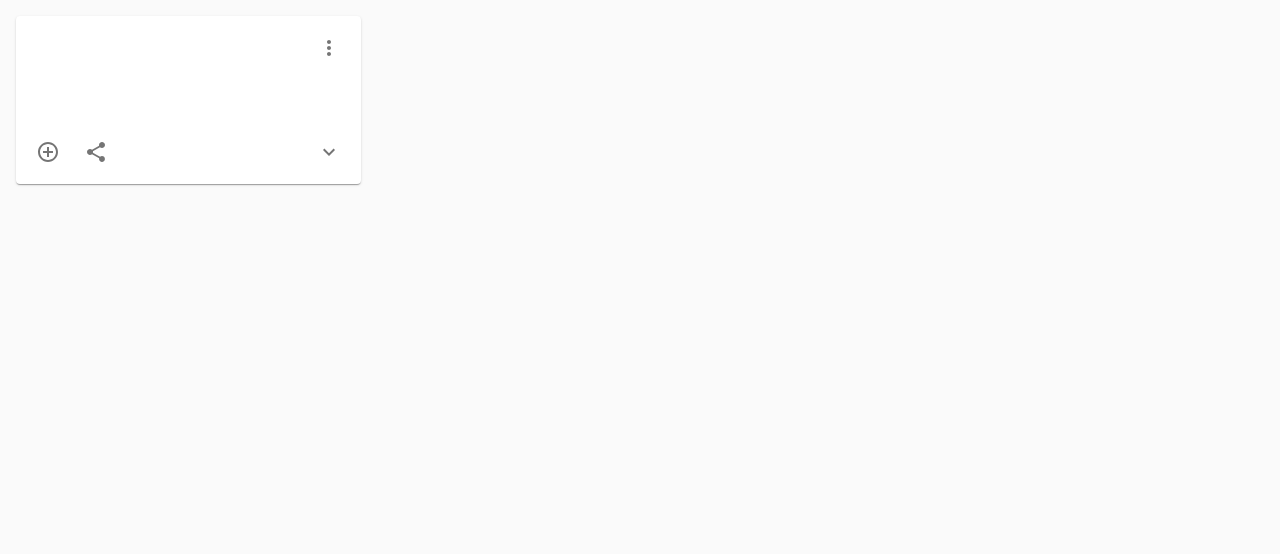
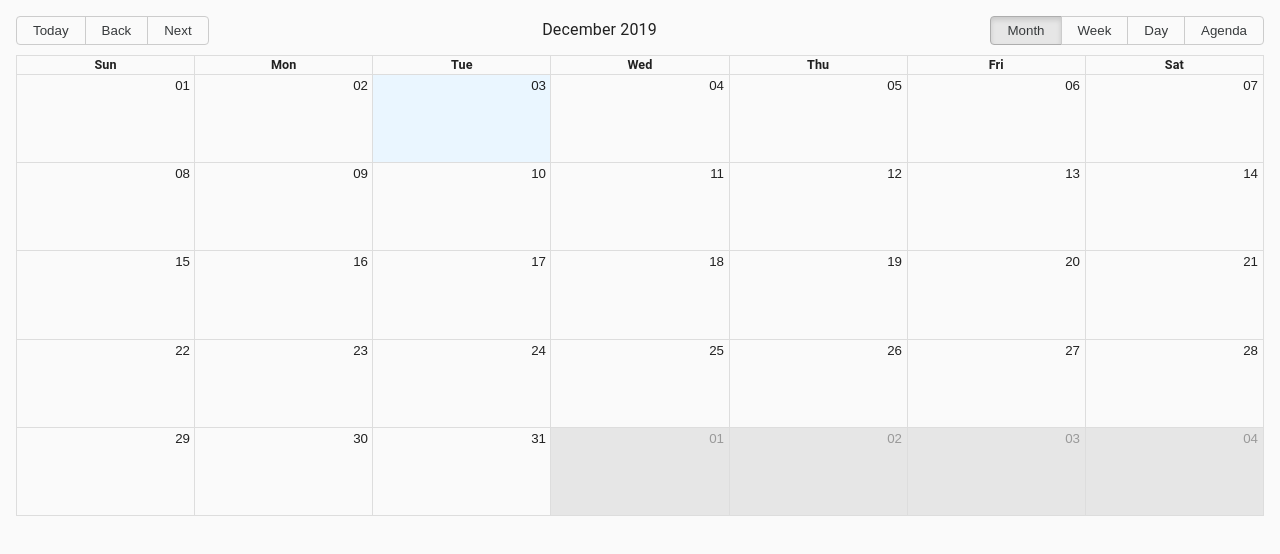
Before and after one commit to CS-UCR/better-banner, a React (Create React App) app in the folder client/: page /regmainmenu in a window 1280 px wide. Shown: the top 554 px of the page. Built offline with nearby package versions, Linux system fonts and the light colour scheme.

Commit message:
Added schedule in 30 minute increments

```diff
--- a/client/package.json
+++ b/client/package.json
@@ -7,9 +7,11 @@
         "@material-ui/core": "^4.2.1",
         "@material-ui/icons": "^4.5.1",
         "clsx": "^1.0.4",
+        "moment": "^2.24.0",
         "notistack": "^0.9.5",
         "prop-types": "^15.7.2",
         "react": "^16.8.6",
+        "react-big-calendar": "^0.23.0",
         "react-d3-tree": "^1.15.3",
         "react-dom": "^16.8.6",
         "react-redux": "^7.1.3",
--- /dev/null
+++ b/client/src/pages/RegMainMenu.jsx
@@ -0,0 +1,21 @@
+import React from 'react'
+import { Calendar, momentLocalizer } from 'react-big-calendar'
+import moment from 'moment'
+import 'react-big-calendar/lib/css/react-big-calendar.css'
+
+const localizer = momentLocalizer(moment)
+
+const MyCalendar = props => (
+  <div>
+    <Calendar
+      localizer={localizer}
+      events={[]}
+      startAccessor="start"
+      endAccessor="end"
+      step={15}
+      style={{height: 500}}
+    />
+  </div>
+)
+
+export default MyCalendar;
--- /dev/null
+++ b/client/src/pages/RegistrationPage.jsx
@@ -0,0 +1,12 @@
+import React from 'react';
+import ClassDetails from '../components/ClassDetails';
+
+export default function RegistrationPage(){
+
+    return (
+        <div>
+            <h1>Hello</h1>
+            <ClassDetails />
+        </div>
+    );
+};
--- a/client/src/routes/Registration.jsx
+++ b/client/src/routes/Registration.jsx
@@ -3,13 +3,18 @@ import {Route, Switch} from 'react-router-dom';
 import Audit from '../pages/Audit';
 import Sandbox from '../pages/Sandbox'
 import Card from '../components/Card';
+import RegistrationPage from '../pages/RegistrationPage';
+import RegMainMenu from '../pages/RegMainMenu';
 
 export default function AuditRoutes() {
     return(
         <Switch>
+            <Route path='/regpage' component={RegistrationPage} />
+            <Route path='/regmainmenu' component={RegMainMenu} />
             <Route path='/audit' component={Audit} />
             <Route path='/sandbox' component={Sandbox} />
             <Route path='/' component={Card} />
+
         </Switch>
     );
 
```
Also changed, not shown: 1 other file (tests, documents, lock files or other folders).
